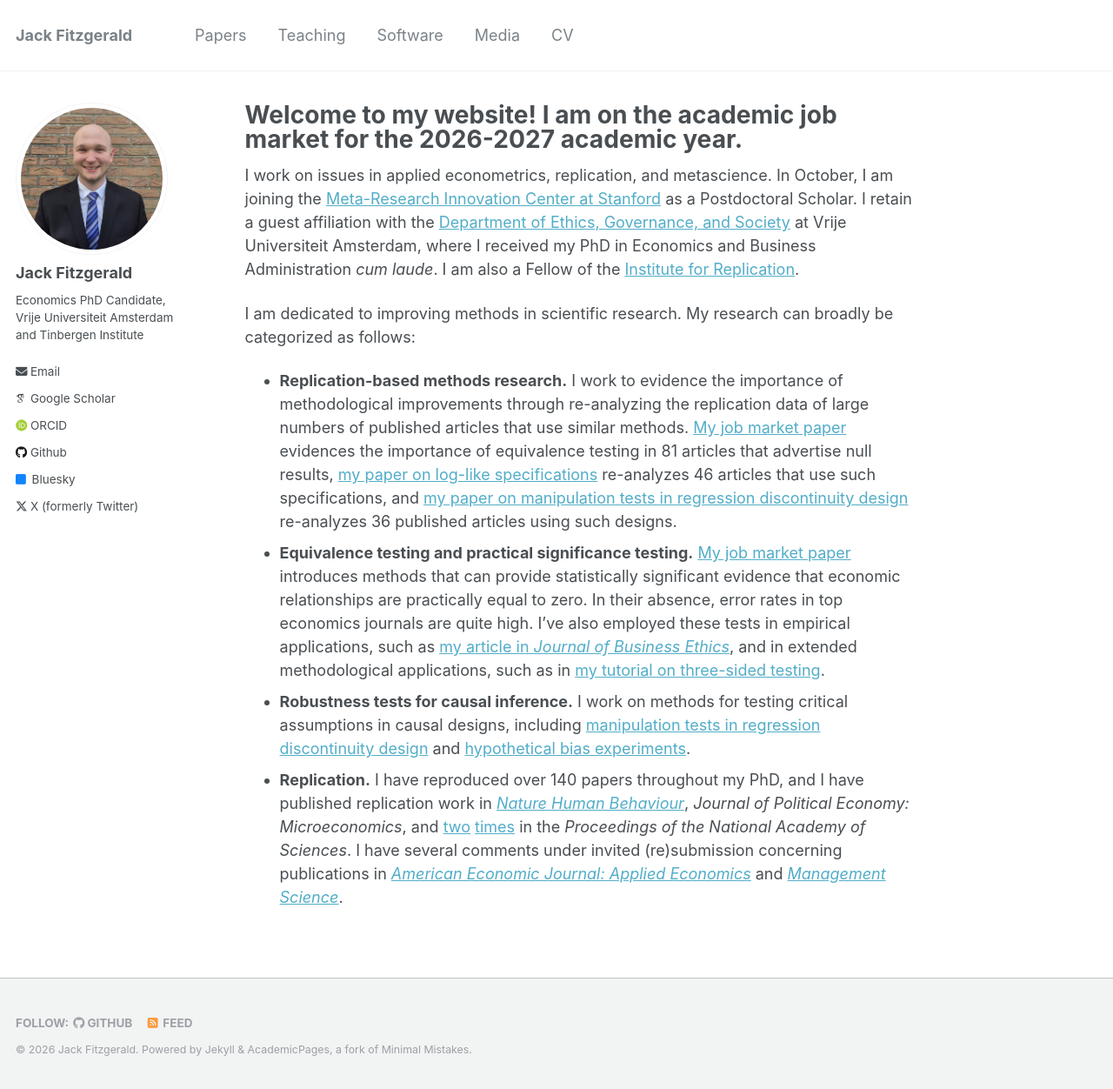
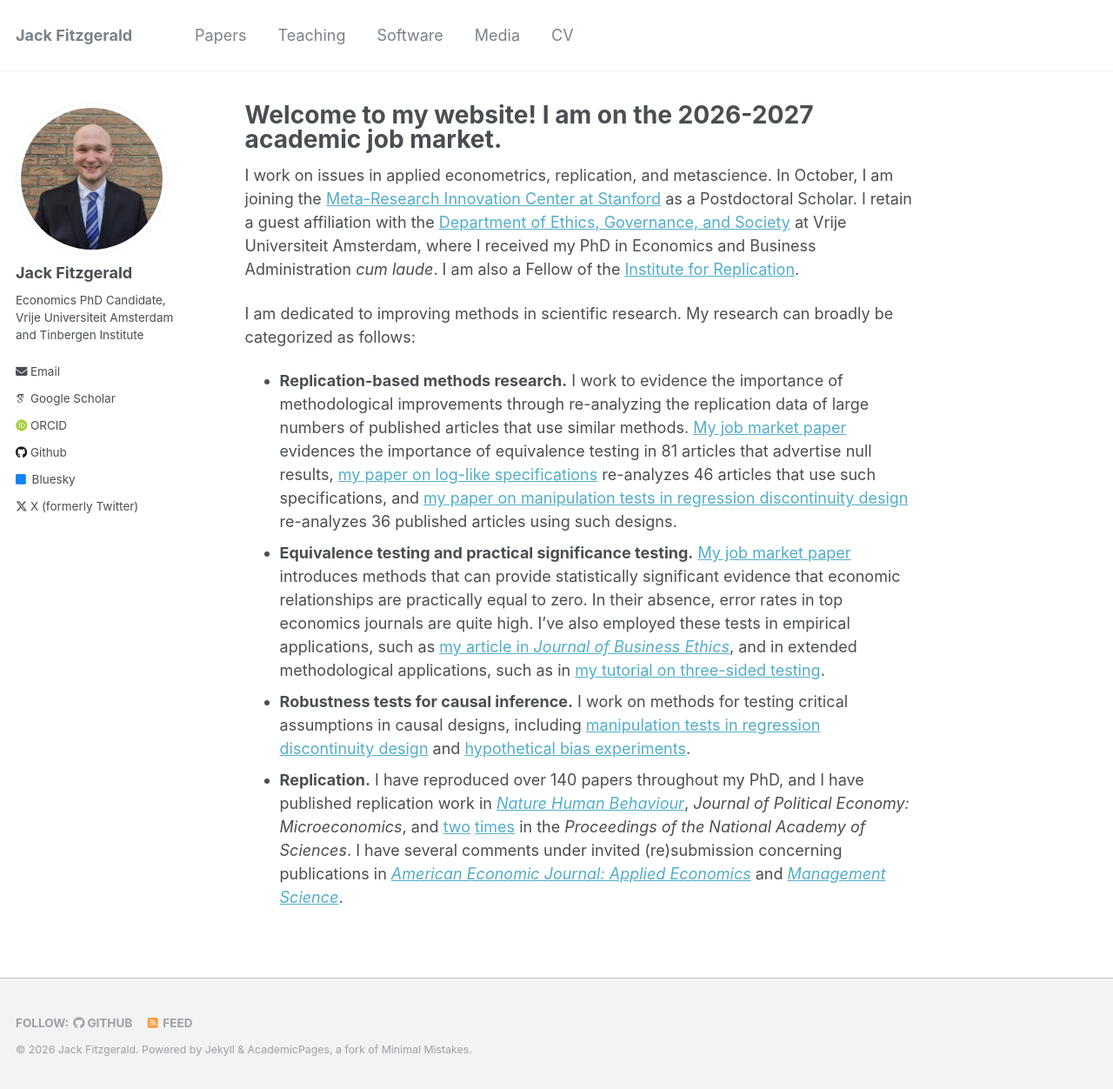
Before and after one commit to jack-fitzgerald/jack-fitzgerald.github.io, a Jekyll site: the page built from _pages/about.md, in a window 1280 px wide and 1252 px high. Shown: the whole window at 87% size. Built offline with Jekyll 4.4.1, drawn with Linux system fonts in a browser that asks for light colours; some web fonts are replaced.

Commit message:
Update about.md

```diff
--- a/_pages/about.md
+++ b/_pages/about.md
@@ -1,6 +1,6 @@
 ---
 permalink: /
-title: "Welcome to my website! I am on the academic job market for the 2026-2027 academic year."
+title: "Welcome to my website! I am on the 2026-2027 academic job market."
 author_profile: true
 redirect_from:
   - /about/
```
